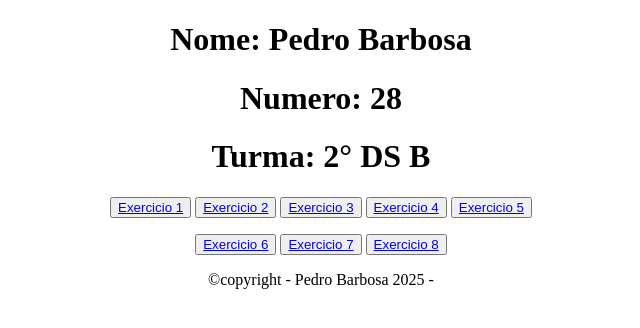
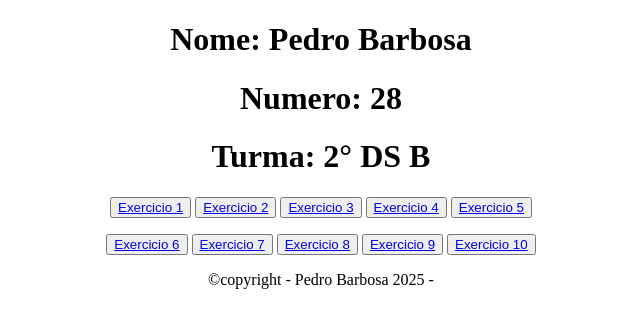
Before and after one commit to pedroBarbosa44349/portifolionvo, a plain HTML site: page portifolionvo-main/portifólio2/index.html in a window 1280 px wide. Shown: the whole page, without its empty margins (319-959 px from the left). Drawn offline with Linux system fonts and the light colour scheme.

Commit message:
Add files via upload

```diff
--- a/portifolionvo-main/portifólio2/index.html
+++ b/portifolionvo-main/portifólio2/index.html
@@ -26,6 +26,8 @@
         <button onclick=""><a href="exercicio 6/exercicio6.html">Exercicio 6</a></button>
         <button onclick=""><a href="exercicio 7/exercicio7.html">Exercicio 7</a></button>
         <button onclick=""><a href="exercicio 8/exercicio8.html">Exercicio 8</a></button>
+         <button onclick=""><a href="exercicio 9/exercicio9.html">Exercicio 9</a></button>
+          <button onclick=""><a href="exercicio 10/exercicio10.html">Exercicio 10</a></button>
         </p>
        </div>
     </main>
```
